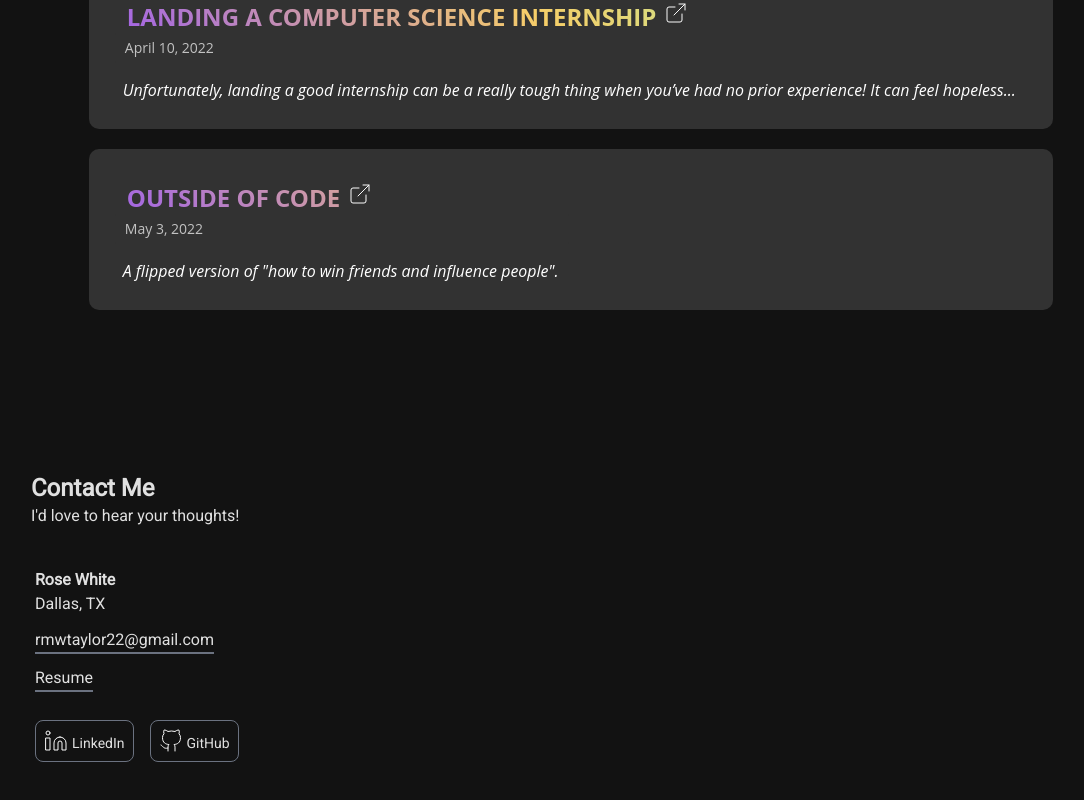
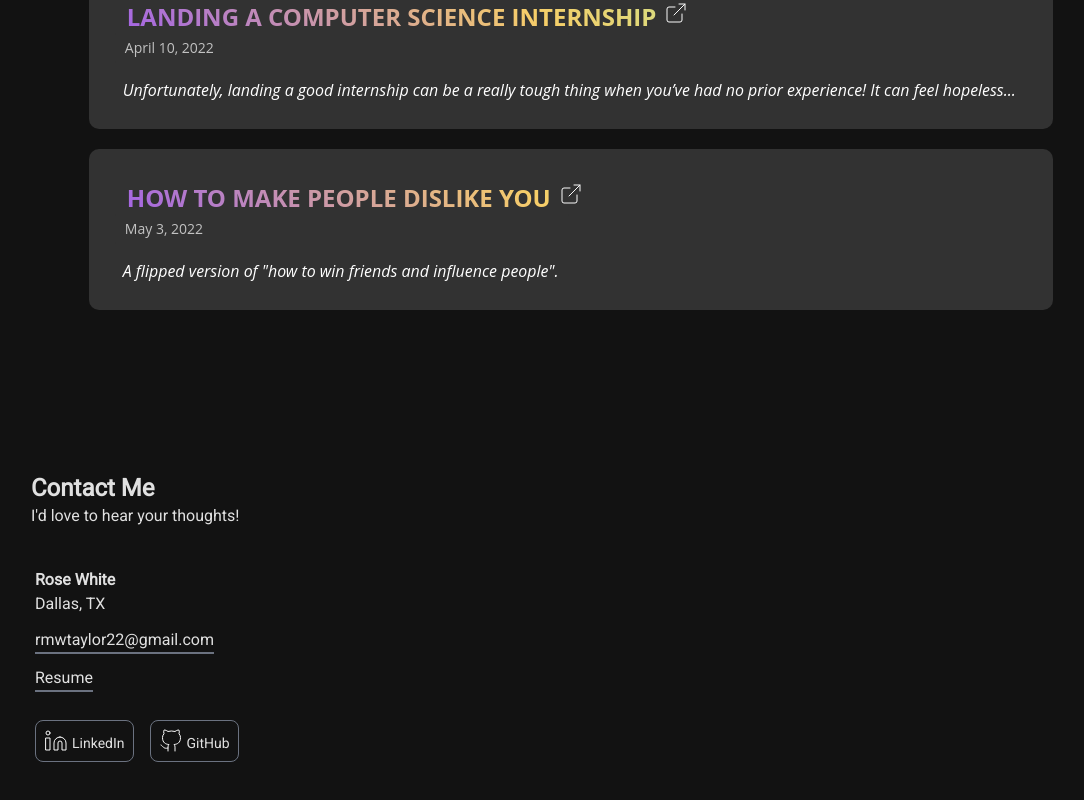
Before and after one commit to rmwtaylor22/portfolioWebsite, a React (Create React App) app: page / in a window 1280 px wide. Shown: the part 6421-7221 px from the top of the page, without its empty margins (117-1201 px from the left). Built offline with nearby package versions, Linux system fonts and the light colour scheme; the HTML template or start-up script is replaced by a standard one.

Commit message:
Update BlogData.js

```diff
--- a/src/BlogData.js
+++ b/src/BlogData.js
@@ -24,7 +24,7 @@ const blogContent = [
         link: 'https://rmwtaylor22.github.io/github-pages-with-jekyll/2022/04/10/landing-an-internship.html',
     },
     {
-        companyName: 'Outside of Code',
+        companyName: 'How to make people dislike you',
         duration: "May 3, 2022",
         workDes: [
             'A flipped version of "how to win friends and influence people".',
```
